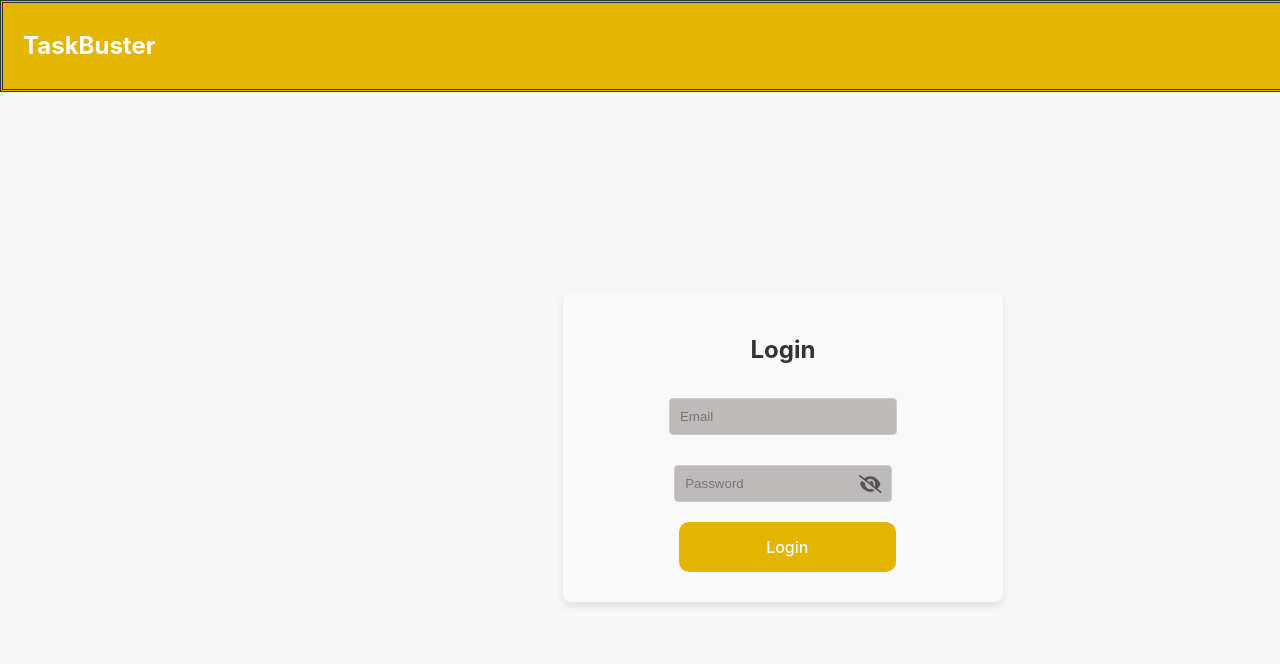
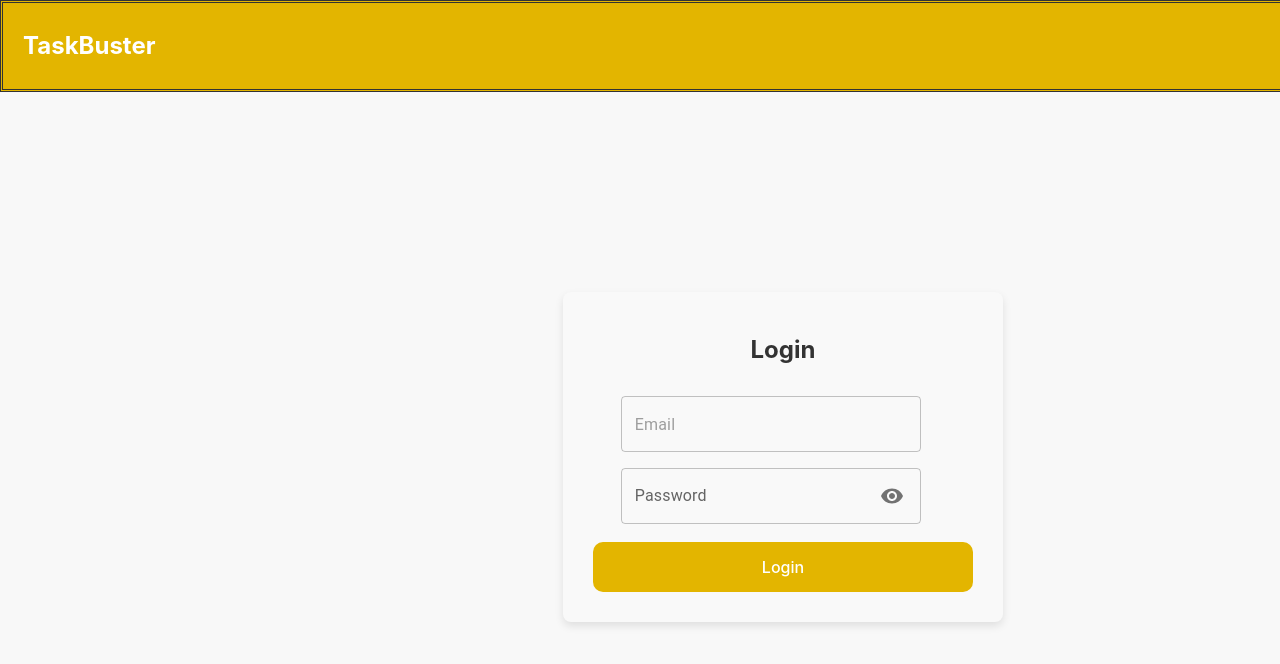
Before and after one commit to DymurBoi/TaskBuster, a React (Vite) app: page /login in a window 1280 px wide. Shown: the top 664 px of the page. Built offline with nearby package versions, Linux system fonts and the light colour scheme.

Commit message:
Login added mui
Added some MUI for login and Downloaded dependencies

```diff
--- a/package.json
+++ b/package.json
@@ -14,11 +14,14 @@
     "@emotion/styled": "^11.13.0",
     "@fortawesome/free-solid-svg-icons": "^6.6.0",
     "@fortawesome/react-fontawesome": "^0.2.2",
-    "@mui/material": "^6.1.6",
+    "@mui/icons-material": "^6.1.7",
+    "@mui/material": "^6.1.7",
+    "@mui/styled-engine-sc": "^6.1.7",
     "axios": "^1.7.7",
     "react": "^18.3.1",
     "react-dom": "^18.3.1",
     "react-router-dom": "^6.27.0",
+    "styled-components": "^6.1.13",
     "taskbuster": "file:"
   },
   "devDependencies": {
--- a/src/Mefania components/Login.jsx
+++ b/src/Mefania components/Login.jsx
@@ -4,7 +4,17 @@ import { useNavigate, Link } from 'react-router-dom';
 import axios from 'axios';
 import { FontAwesomeIcon } from '@fortawesome/react-fontawesome';
 import { faEye, faEyeSlash } from '@fortawesome/free-solid-svg-icons';
-import { TextField } from '@mui/material';
+import { TextField,Box } from '@mui/material';
+import IconButton from '@mui/material/IconButton';
+import Input from '@mui/material/Input';
+import FilledInput from '@mui/material/FilledInput';
+import OutlinedInput from '@mui/material/OutlinedInput';
+import InputLabel from '@mui/material/InputLabel';
+import InputAdornment from '@mui/material/InputAdornment';
+import FormHelperText from '@mui/material/FormHelperText';
+import FormControl from '@mui/material/FormControl';
+import Visibility from '@mui/icons-material/Visibility';
+import VisibilityOff from '@mui/icons-material/VisibilityOff';
 import './css.css';
 
 const Login = ({ onLogin }) => {
@@ -13,6 +23,16 @@ const Login = ({ onLogin }) => {
   const [showPassword, setShowPassword] = useState(false);
   const [passwordError, setPasswordError] = useState('');
   const navigate = useNavigate();
+
+  const handleClickShowPassword = () => setShowPassword((show) => !show);
+
+  const handleMouseDownPassword = (event) => {
+    event.preventDefault();
+  };
+
+  const handleMouseUpPassword = (event) => {
+    event.preventDefault();
+  };
 
   const handlePasswordChange = (e) => {
     const value = e.target.value;
@@ -80,29 +100,44 @@ const Login = ({ onLogin }) => {
         <div className="login-container">
           <h2 className="header">Login</h2>
           <form onSubmit={handleLogin}>
-            <input
+            <Box sx={{pr:9}}>
+            <FormControl sx={{ m: 1, width: '25ch' }} variant="outlined">
+            <TextField
               type="email"
               placeholder="Email"
               value={email}
               onChange={(e) => setEmail(e.target.value)}
               required
-              className="input"
+              sx={{minWidth:300}}
             />
-            <div className="password-container">
-              <input
-                type={showPassword ? 'text' : 'password'}
-                placeholder="Password"
-                value={password}
-                onChange={handlePasswordChange}
-                required
-                className="input"
-              />
-              <FontAwesomeIcon
-                icon={showPassword ? faEye : faEyeSlash}
-                className="eye-icon"
-                onClick={togglePasswordVisibility}
-              />
-            </div>
+            </FormControl>
+            <FormControl sx={{ m: 1, width: '25ch' }} variant="outlined">
+          <InputLabel htmlFor="outlined-adornment-password">Password</InputLabel>
+          <OutlinedInput
+            sx={{minWidth:300}}
+            id="outlined-adornment-password"
+            value={password}
+            onChange={handlePasswordChange}
+            type={showPassword ? 'text' : 'password'}
+            endAdornment={
+              <InputAdornment position="end">
+                <IconButton
+                  aria-label={
+                    showPassword ? 'hide the password' : 'display the password'
+                  }
+                  onClick={handleClickShowPassword}
+                  onMouseDown={handleMouseDownPassword}
+                  onMouseUp={handleMouseUpPassword}
+                  edge="end"
+                >
+                  {showPassword ? <VisibilityOff /> : <Visibility />}
+                </IconButton>
+              </InputAdornment>
+            }
+            label="Password"
+          />
+        </FormControl>
+            </Box>
             {passwordError && <p className="error">{passwordError}</p>}
             <button type="submit" className="button">
               Login
```
Also changed, not shown: 1 other file (tests, documents, lock files or other folders).
